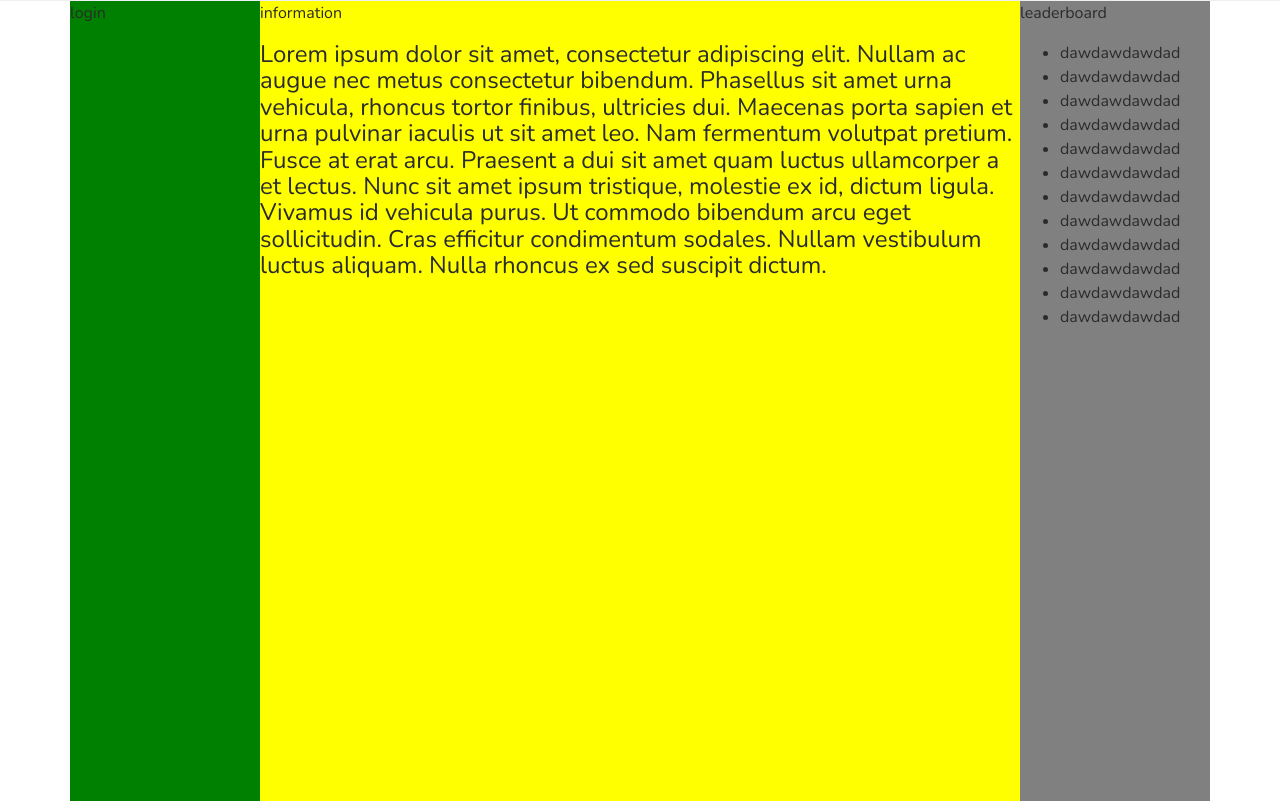
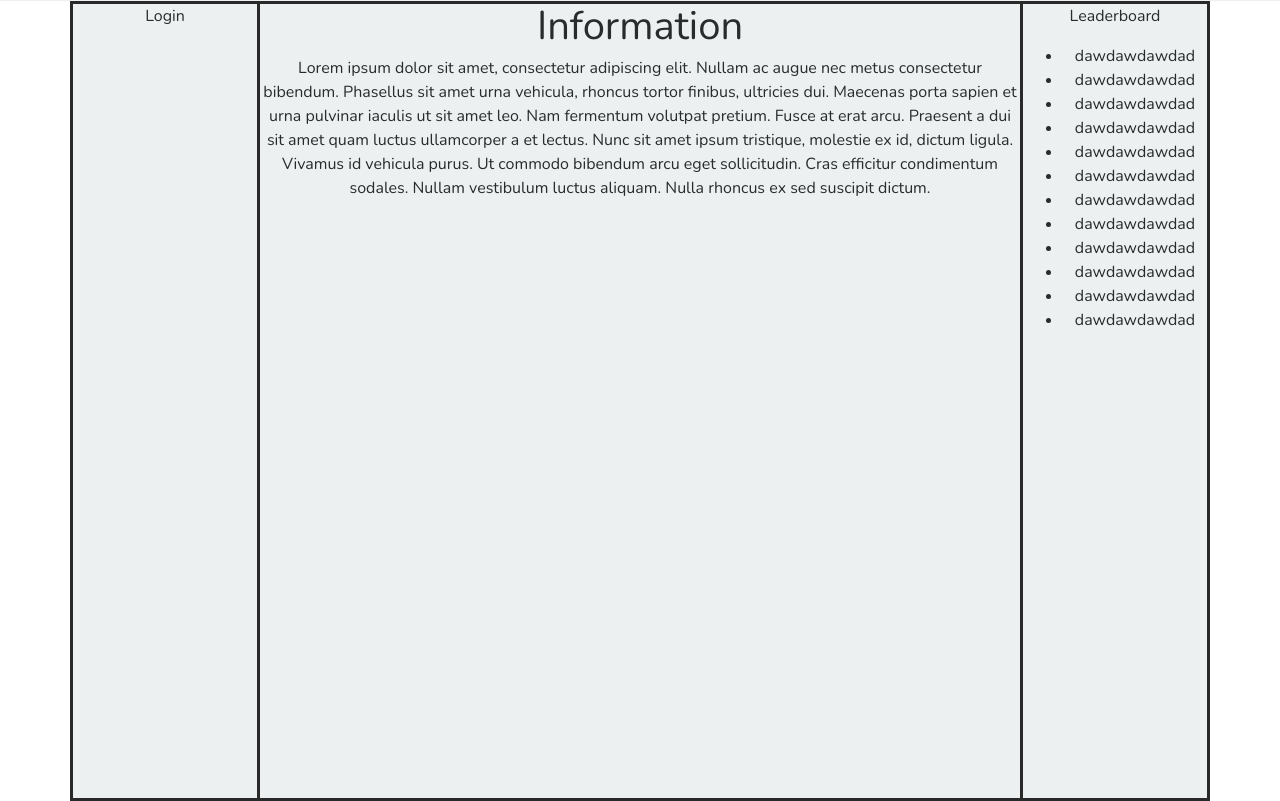
Before and after one commit to pyroface/team-pineapple, a PHP site: page / in a window 1280 px wide. Shown: the part 127-928 px from the top of the page. Run offline with PHP 8.4, Linux system fonts and the light colour scheme; some libraries are stand-ins or nearby versions.

Commit message:
minor color changes

```diff
--- a/css/custom.css
+++ b/css/custom.css
@@ -187,16 +187,23 @@ Includes support for 25%, 50%, 75%, and 100% by default. (Only height)
   /* --- Variables end -----------*/
   /* --- Grid content start -----------*/
   .col1{
-    background: green;
+    background: #ecf0f1;
     padding: 0;
+    text-align: center;
+    border: 3px solid #292929;
   }
   .col2{
-    background: yellow;
+    background: #ecf0f1;
     padding: 0;
+    text-align: center;
+    border-top: 3px solid #292929;
+    border-bottom: 3px solid #292929;
   }
   .col3{
-    background: gray;
+    background: #ecf0f1;
     padding: 0;
+    text-align: center;
+    border: 3px solid #292929;
   }
   .container{
     max-width: 100%;
--- a/index.html
+++ b/index.html
@@ -40,11 +40,11 @@
   <div class = "container">
     <div class = "row">
       <div class ="col-lg-2 col1">
-        <p>login</p>
+        <p>Login</p>
       </div>
       <div class ="col-lg-8 col2">
-        <p>information</p>
-        <h4>
+        <h1>Information</h1>
+        <p>
           Lorem ipsum dolor sit amet, consectetur adipiscing elit.
           Nullam ac augue nec metus consectetur bibendum.
           Phasellus sit amet urna vehicula, rhoncus tortor finibus, ultricies dui.
@@ -55,10 +55,10 @@
           Vivamus id vehicula purus. Ut commodo bibendum arcu eget sollicitudin.
           Cras efficitur condimentum sodales. Nullam vestibulum luctus aliquam.
           Nulla rhoncus ex sed suscipit dictum.
-        </h4>
+        </p>
       </div>
       <div class ="col-lg-2 col3">
-        <p>leaderboard</p>
+        <p>Leaderboard</p>
         <ul class "leaderboard-stats">
           <li>dawdawdawdad</li>
           <li>dawdawdawdad</li>
```
